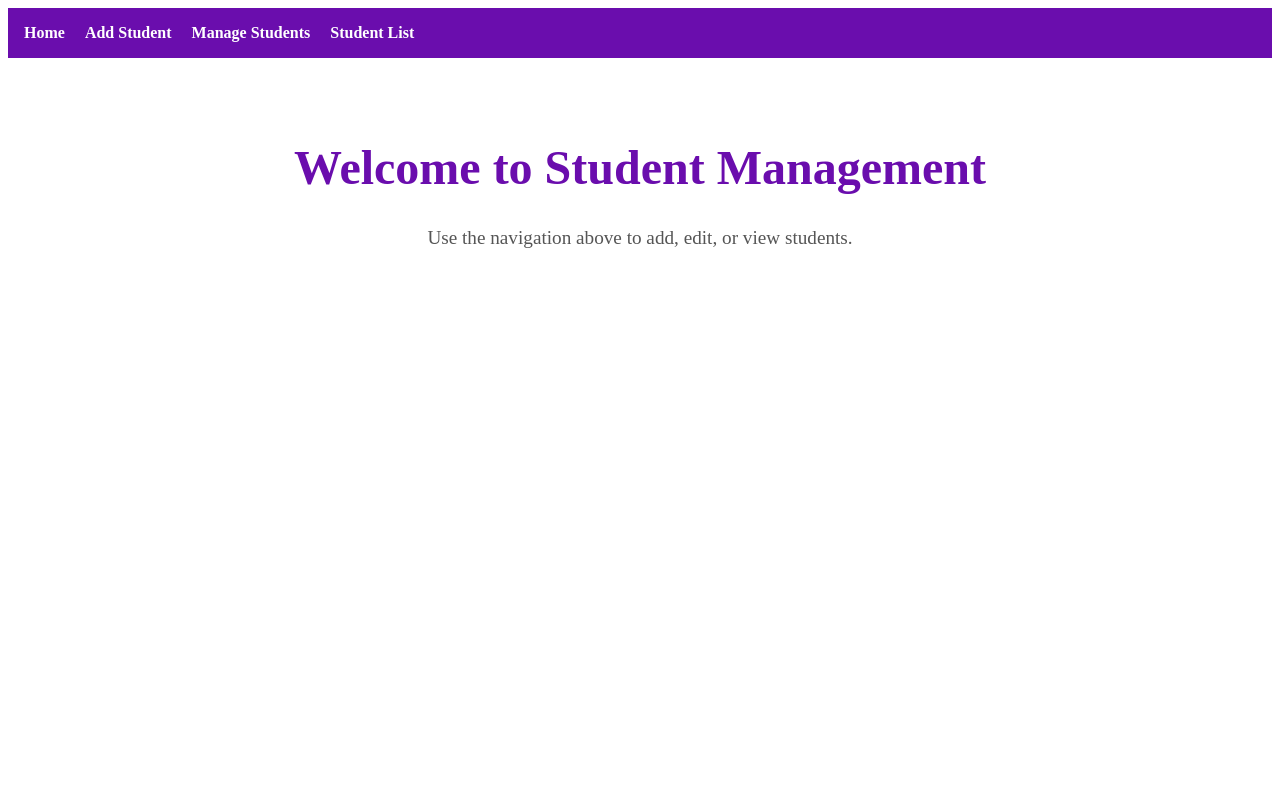
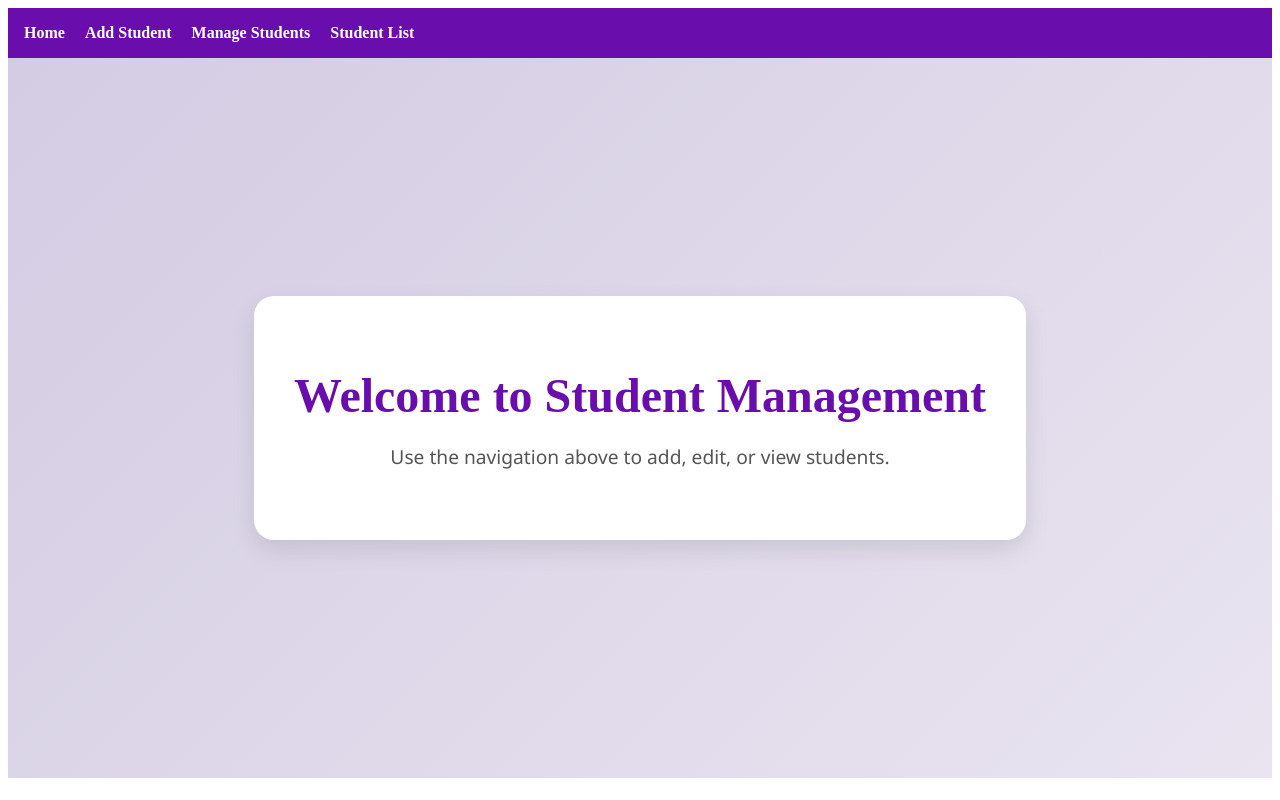
Before and after one commit to saiteja1019/Student-Management-System, a React (Create React App) app in the folder frontend/student-management-frontend/: page / in a window 1280 px wide. Built offline with nearby package versions, Linux system fonts and the light colour scheme.

Commit message:
Home.css

```diff
--- a/frontend/student-management-frontend/src/components/Home.css
+++ b/frontend/student-management-frontend/src/components/Home.css
@@ -1,14 +1,44 @@
 .home-container {
-  padding: 50px;
-  text-align: center;
+  display: flex;
+  justify-content: center;
+  align-items: center;
+  height: 90vh;
+  background: linear-gradient(135deg, #d3cce3, #e9e4f0);
 }
 
-.home-container h1 {
+.home-content {
+  text-align: center;
+  background: #fff;
+  padding: 40px;
+  border-radius: 20px;
+  box-shadow: 0 10px 25px rgba(0, 0, 0, 0.1);
+}
+
+.home-content h1 {
   color: #6a0dad;
   font-size: 3rem;
+  margin-bottom: 20px;
 }
 
-.home-container p {
+.home-content p {
   font-size: 1.2rem;
   color: #555;
+  margin-bottom: 30px;
+  font-family: 'Segoe UI', Tahoma, Geneva, Verdana, sans-serif;
 }
+
+.home-button {
+  display: inline-block;
+  padding: 12px 25px;
+  background-color: #6a0dad;
+  color: white;
+  font-size: 1rem;
+  border: none;
+  border-radius: 8px;
+  text-decoration: none;
+  transition: background 0.3s ease;
+}
+
+.home-button:hover {
+  background-color: #581c87;
+}
```
